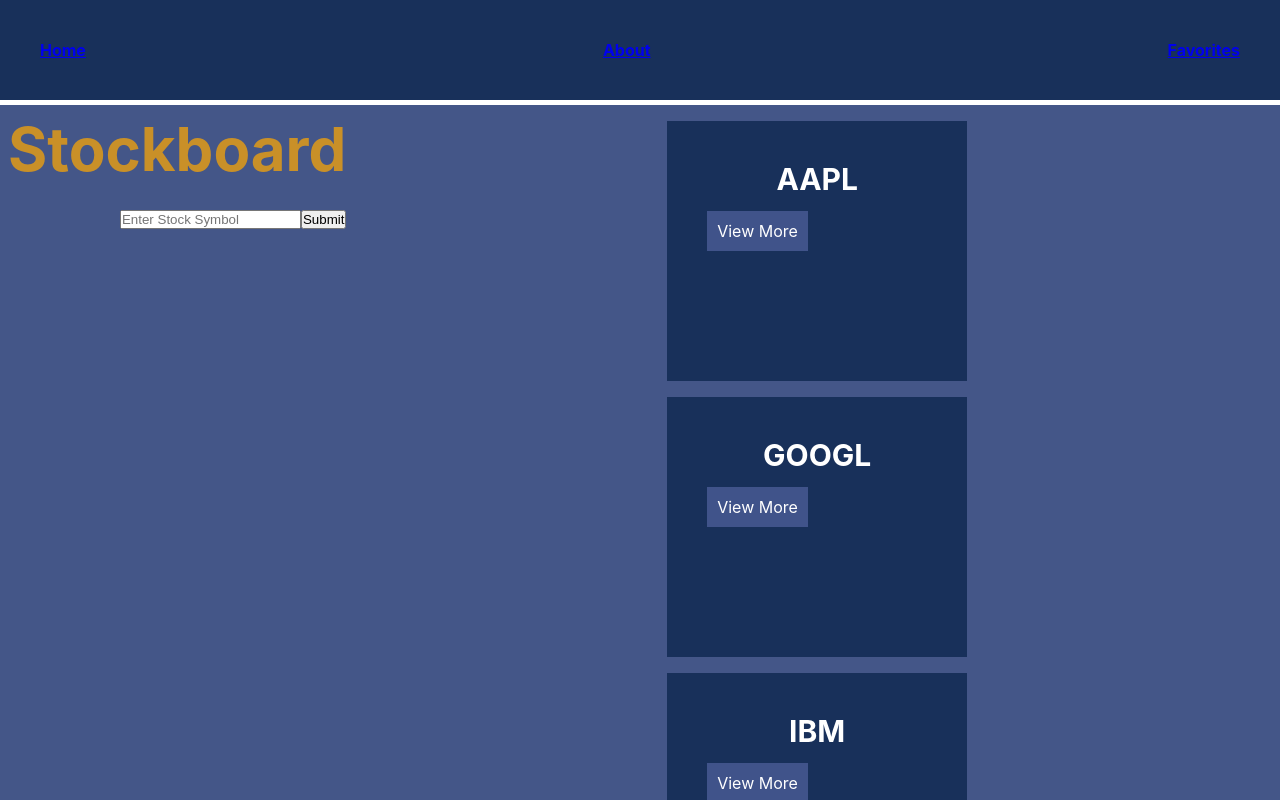
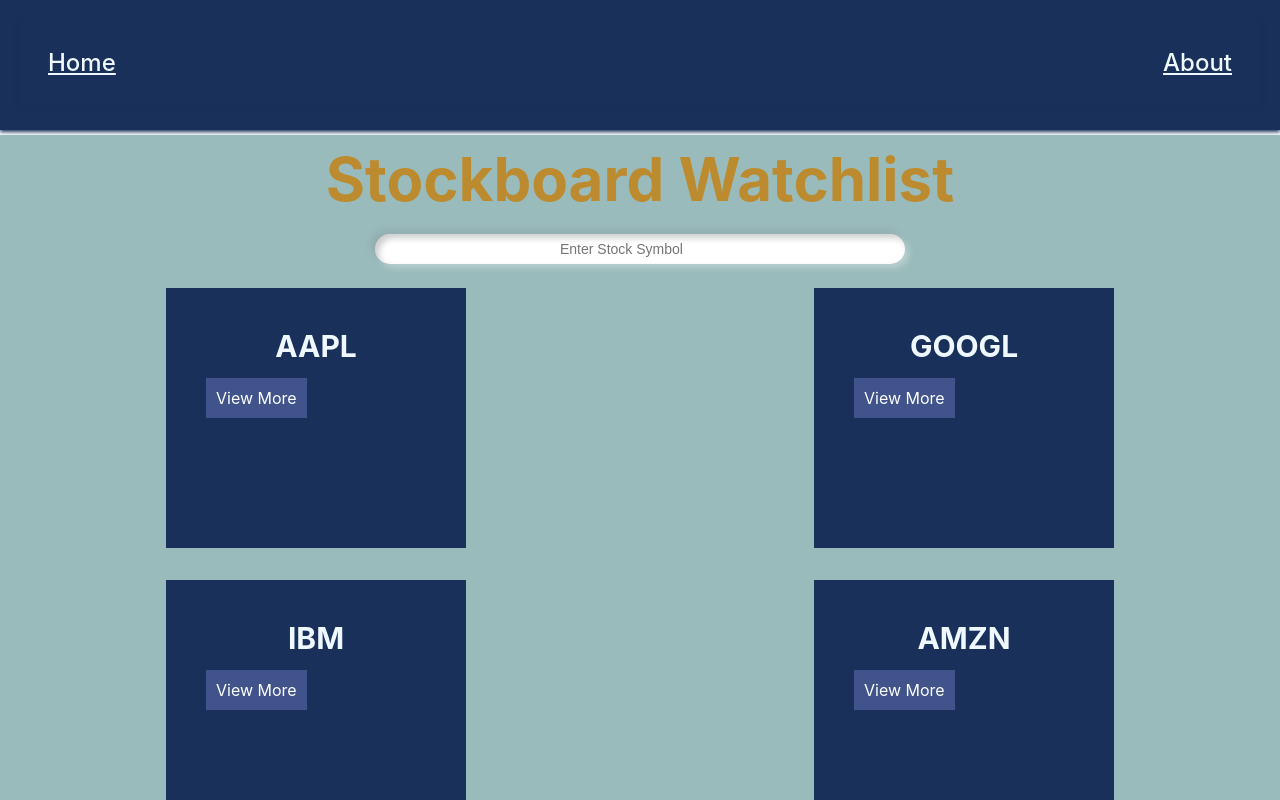
Before and after one commit to shivac1998/stockboard, a React (Create React App) app: page / in a window 1280 px wide. Shown: the top 800 px of the page. Built offline with nearby package versions, Linux system fonts and the light colour scheme.

Commit message:
FullStock updates and UI Changes

```diff
--- a/src/App.css
+++ b/src/App.css
@@ -17,13 +17,15 @@
 }
 
 .home {
-  background: #445688;
+  /* background: #445688; */
+  background: #9abbbb;
 }
 
 .home .container {
   display: flex;
   flex-wrap: wrap;
   justify-content: space-between;
+  width: 100%;
 }
 
 .card {
@@ -31,9 +33,16 @@
   height: 260px;
   background: #18305a;
   /* 003153  */
-  color: #fff;
+  color: aliceblue;
   padding: 40px;
-  margin: 16px 0;
+  margin: 16px 16px;
+}
+
+.cardWrapper {
+  display: inline-flex;
+  justify-content: center;
+  width: 66%;
+  flex-wrap: wrap-reverse;
 }
 
 .card h1 {
@@ -56,7 +65,8 @@
 }
 
 .full {
-  background: #2a3961;
+  /* background: #2a3961; */
+  background: #9abbbb;
 }
 
 .full .container {
@@ -66,7 +76,8 @@
 .fullStock {
   width: 100%;
   height: 500px;
-  background: #445688;
+  background: #18305a;
+
   color: #fff;
   display: flex;
   flex-direction: column;
@@ -126,9 +137,11 @@
 .title {
   padding: 1vh;
   font-size: 5vh;
-  display: inline;
-  text-align: right;
-  color: rgb(201, 144, 40);
+  font-weight: 200;
+  display: block;
+  text-align: center;
+  color: rgb(189, 139, 47);
+  width: 100%;
 }
 
 .info {
@@ -151,12 +164,21 @@
 .navBar {
   width: 100%;
   background: #18305a;
-  padding: 5vh;
+  padding: 2.5vh;
   margin-bottom: 5px;
   justify-content: space-between;
-  font-weight: 700;
-  display: inline-flex;
-  color: rgb(201, 144, 40);
+  font-weight: 500;
+  font-size: x-large;
+  display: flex;
+  /* border-bottom: 10px solid rgb(0, 10, 80); */
+  box-shadow: 0 2px 4px 0 #18305a;
+  color: white;
+}
+
+.navHeader {
+  color: aliceblue;
+  padding: 1vh;
+  margin: 0%;
 }
 
 .button {
@@ -170,3 +192,44 @@
   display: inline-flex;
   justify-content: right;
 }
+
+.searchBar-Container {
+  background: #fff;
+  height: 30px;
+  width: 55%;
+  border-radius: 30px;
+  padding: 10px 20px;
+  display: inline-flex;
+  justify-content: center;
+  align-items: center;
+  cursor: pointer;
+  transition: 0.5s;
+  box-shadow: 4px 4px 6px 0 rgba(255, 255, 255, 0.3),
+    -4px -4px 6px 0 rgba(116, 125, 136, 0.2),
+    inset -4px -4px 6px 0 rgba(255, 255, 255, 0.2),
+    inset 4px 4px 6px 0 rgba(0, 0, 0, 0.2);
+}
+
+.searchBar-Container:hover > .search-input {
+  width: 55vh;
+}
+
+.search-input {
+  background: transparent;
+  border: none;
+  outline: none;
+  width: 20vh;
+  font-weight: 500;
+  font-size: 14px;
+  transition: 1.5s;
+  color: #2e5d5a;
+}
+
+.search-btn {
+  color: #5cbdbb;
+}
+
+.fullStock-searchBar {
+  display: inline-flexbox;
+  margin-bottom: 5vh;
+}
--- a/src/App.js
+++ b/src/App.js
@@ -3,7 +3,6 @@
 import { BrowserRouter as Router, Routes, Route, Link } from "react-router-dom";
 import ErrorPage from "./pages/ErrorPage";
 import FullStock from "./components/FullStock";
-import Favorites from "./pages/Favorites";
 import FavoritesContext from "./store/FavoritesContext";
 import { useState } from "react";
 
@@ -18,17 +17,22 @@
   return (
     <FavoritesContext.Provider value={{ favorites, setFavorites }}>
       <Router>
-        <nav className="navBar">
-          <Link to="/"> Home </Link>
-          <Link to="/about"> About </Link>
-          <Link to="/favorites"> Favorites </Link>
-          {/* <Link to="/stocks"> Stocks </Link> */}
-        </nav>
+        <div className="navBar">
+          <nav className="navBar">
+            <Link to="/" className="navHeader">
+              Home
+            </Link>
+            <Link to="/about" className="navHeader">
+              About
+            </Link>
+            {/* <Link to="/favorites"> Favorites </Link> */}
+          </nav>
+        </div>
 
         <Routes>
           <Route path="/" element={<Home />} />
           <Route path="/about" element={<About />} />
-          <Route path="/favorites" element={<Favorites />} />
+          {/* <Route path="/favorites" element={<Favorites />} /> */}
 
           <Route path="/stocks/:title" element={<FullStock />} />
 
--- a/src/components/Bar.js
+++ b/src/components/Bar.js
@@ -1,7 +1,6 @@
 import React from "react";
-import FullStock from "./FullStock";
-import { useEffect, useState } from "react";
-import { Link, useNavigate } from "react-router-dom";
+import { useState } from "react";
+import { useNavigate } from "react-router-dom";
 
 const Bar = () => {
   const [stockSymbol, setStockSymbol] = useState();
@@ -20,15 +19,16 @@
 
   return (
     <div>
-      <form onSubmit={handleSubmit}>
+      <form onSubmit={handleSubmit} className="searchBar-Container">
         <input
           type="text"
           id="search"
           name="searchbar"
           placeholder="Enter Stock Symbol"
           onChange={handleChange}
+          className="search-input"
         ></input>
-        <button>Submit</button>
+        {/* <button>Submit</button> */}
       </form>
     </div>
   );
--- a/src/components/Card.js
+++ b/src/components/Card.js
@@ -4,14 +4,14 @@
 
 const Card = ({ favorites }) => {
   return (
-    <div>
+    <>
       {favorites.map((favorite) => (
         <div className="card" key={favorite}>
           <h1>{favorite}</h1>
           <Link to={`/stocks/${favorite}`}>View More</Link>
         </div>
       ))}
-    </div>
+    </>
   );
 };
 
--- a/src/components/FullStock.js
+++ b/src/components/FullStock.js
@@ -1,23 +1,41 @@
 import React from "react";
 import "../App.css";
 import { useParams } from "react-router-dom";
-import { useEffect, useState, useContext } from "react";
+import { useEffect, useState, useContext, useRef, useCallback } from "react";
 import ErrorPage from "../pages/ErrorPage";
+import FavoritesContext from "../store/FavoritesContext";
 import Bar from "./Bar";
-import FavoritesContext from "../store/FavoritesContext";
 
-const FullStock = (props) => {
+const FullStock = () => {
   const { title } = useParams();
   const [error, setError] = useState(null);
   const [isLoaded, setIsLoaded] = useState(false);
   const [stockInfo, setStockInfo] = useState(null);
+  const stockIsFavorite = useRef(false);
+  const toggle = useCallback(() => setFavorites(!stockIsFavorite));
 
   const { favorites, setFavorites } = useContext(FavoritesContext);
+
   const addToFavorites = (e) => {
     setFavorites(favorites.concat(e.target.value));
   };
 
-  const stockIsFavorite = false;
+  const removeFavorites = (e) => {
+    const newList = favorites.filter((e) => e.target.value !== e);
+    setFavorites(newList);
+
+    // console.log(e.target.value);
+  };
+
+  const favoriteHandler = () => {
+    if (stockIsFavorite) {
+      return addToFavorites, toggle();
+    } else {
+      return removeFavorites;
+    }
+  };
+
+  // const stockIsFavorite = false;
 
   useEffect(() => {
     if (!isLoaded) {
@@ -53,7 +71,7 @@
         <div className="container">
           <div className="fullStock">
             <div className="title">
-              <h1>{title}</h1>{" "}
+              <h1>{title}</h1>
             </div>
             <div className="info">
               <>Price: ${price} | </>
@@ -69,7 +87,7 @@
           </div>
           <div>
             <button className="button" onClick={addToFavorites} value={title}>
-              {stockIsFavorite ? "Remove From Favorites" : "Add To Favorites"}
+              {stockIsFavorite ? "Add To Favorites" : "Remove From Favorites"}
             </button>
           </div>
         </div>
--- a/src/components/StockFetch.js
+++ /dev/null
@@ -1,90 +0,0 @@
-import { useState, useEffect } from "react";
-import { useParams } from "react-router-dom";
-import ErrorPage from "../pages/ErrorPage";
-
-const StockFetch = () => {
-  const { title } = useParams();
-  const [error, setError] = useState(null);
-  const [isLoaded, setIsLoaded] = useState(false);
-  const [stockInfo, setStockInfo] = useState(null);
-
-  useEffect(() => {
-    if (!isLoaded) {
-      fetch(
-        `https://www.alphavantage.co/query?function=GLOBAL_QUOTE&symbol=${title}&apikey=R9RQMHGJCJ3RRDVD`
-      )
-        .then((res) => res.json())
-        .then(
-          (res) => {
-            setIsLoaded(true);
-            setStockInfo(res);
-          },
-          (error) => {
-            setIsLoaded(true);
-            setError(error);
-          }
-        );
-    }
-  }, []);
-
-  console.log(stockInfo);
-  if (stockInfo) {
-    const open = Math.round(stockInfo["Global Quote"]["02. open"] * 100) / 100;
-    const high = Math.round(stockInfo["Global Quote"]["03. high"] * 100) / 100;
-    const price =
-      Math.round(stockInfo["Global Quote"]["05. price"] * 100) / 100;
-    const low = Math.round(stockInfo["Global Quote"]["04. low"] * 100) / 100;
-
-    const change = stockInfo["Global Quote"]["10. change percent"];
-    const volume = stockInfo["Global Quote"]["06. volume"];
-
-    return (
-      <section className="full">
-        <div className="container">
-          <div className="favoriteStock">
-            <div className="title">
-              <h1>{title}</h1>{" "}
-            </div>
-            <div className="favoriteInfo">
-              <>Price: ${price} | </>
-              <>Open: ${open} | </>
-              <>Change: {change} </>
-            </div>
-            <div className="favoriteInfo">
-              <>Volume: {volume} </>
-              <> | </>
-              <>High: ${high} </>
-              <> | Low: ${low} </>
-            </div>
-          </div>
-        </div>
-      </section>
-    );
-  } else {
-    return <ErrorPage />;
-  }
-};
-
-export default StockFetch;
-
-// API key: R9RQMHGJCJ3RRDVD
-
-// Search Endpoint API
-// https://www.alphavantage.co/query?function=SYMBOL_SEARCH&keywords=tesco&apikey=R9RQMHGJCJ3RRDVD
-
-// Quote Endpoint: Returns Price and Volume for stock of choice
-// https://www.alphavantage.co/query?function=GLOBAL_QUOTE&symbol=GOOGL&apikey=R9RQMHGJCJ3RRDVD
-
-/* https://www.alphavantage.co/query?function=TIME_SERIES_INTRADAY&symbol=IBM&interval=5min&apikey=R9RQMHGJCJ3RRDVD */
-
-// Marketstack API key: 6f656e6ff77b1e350ba70a4e0e8932a1
-
-// https://api.coinstats.app/public/v1/coins?skip=0&limit=5&currency=EUR
-
-// https://jsonplaceholder.typicode.com/users
-
-// e4e8731b-8ff2-40da-9295-8f58a0fdd1ff
-
-// https://pro-api.coinmarketcap.com/v1/cryptocurrency/category
-
-// APILayer Key: N6SkZv0bXweHOjm9807nbb0TxAYFfUFh
--- a/src/pages/Favorites.js
+++ /dev/null
@@ -1,32 +0,0 @@
-import React from "react";
-import StockFetch from "../components/StockFetch";
-import FullStock from "../components/FullStock";
-import Bar from "../components/Bar";
-import { useContext } from "react";
-import FavoritesContext from "../store/FavoritesContext";
-
-function Favorites() {
-  const favoritesCtx = useContext(FavoritesContext);
-  let content;
-
-  if (favoritesCtx.totalFavorites === 0) {
-    content = (
-      <p>
-        You are not watching any stocks. Click the "Add to Watchlist" button to
-        begin your Watchlist.
-      </p>
-    );
-  } else {
-    content = <FullStock favorites={favoritesCtx.favorites} />;
-  }
-
-  return (
-    <section className="container">
-      <div>
-        <h1>Watchlist</h1>
-      </div>
-      <div>{content} </div>
-    </section>
-  );
-}
-export default Favorites;
--- a/src/pages/Home.js
+++ b/src/pages/Home.js
@@ -3,18 +3,19 @@
 import Bar from "../components/Bar";
 import FavoritesContext from "../store/FavoritesContext";
 import { useContext } from "react";
-// import SearchClass from "../components/SearchClass";
 
 function Home() {
   const { favorites, setFavorites } = useContext(FavoritesContext);
 
   return (
     <section className="home">
-      <div className="title">
-        <h1>Stockboard</h1>
-        <Bar />
-      </div>
       <div className="container">
+        <div className="title">
+          <h1>Stockboard Watchlist</h1>
+          <div>
+            <Bar />
+          </div>
+        </div>
         <Card favorites={favorites} />
       </div>
     </section>
--- a/src/store/FavoritesContext.js
+++ b/src/store/FavoritesContext.js
@@ -1,11 +1,8 @@
-import React from "react";
-import { createContext, useState } from "react";
+import { createContext } from "react";
 
 const FavoritesContext = createContext({
   favorites: [],
   setFavorites: () => {},
 });
 
-
-
 export default FavoritesContext;
```
